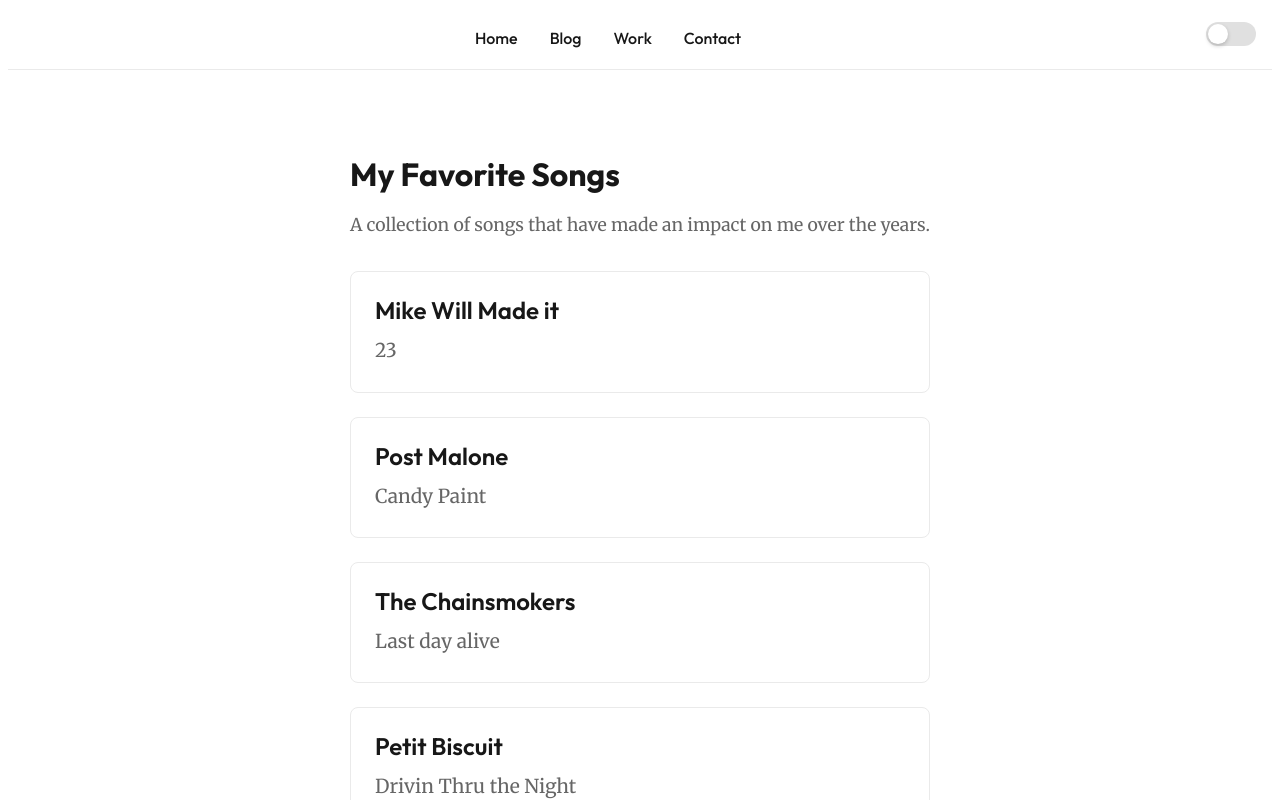
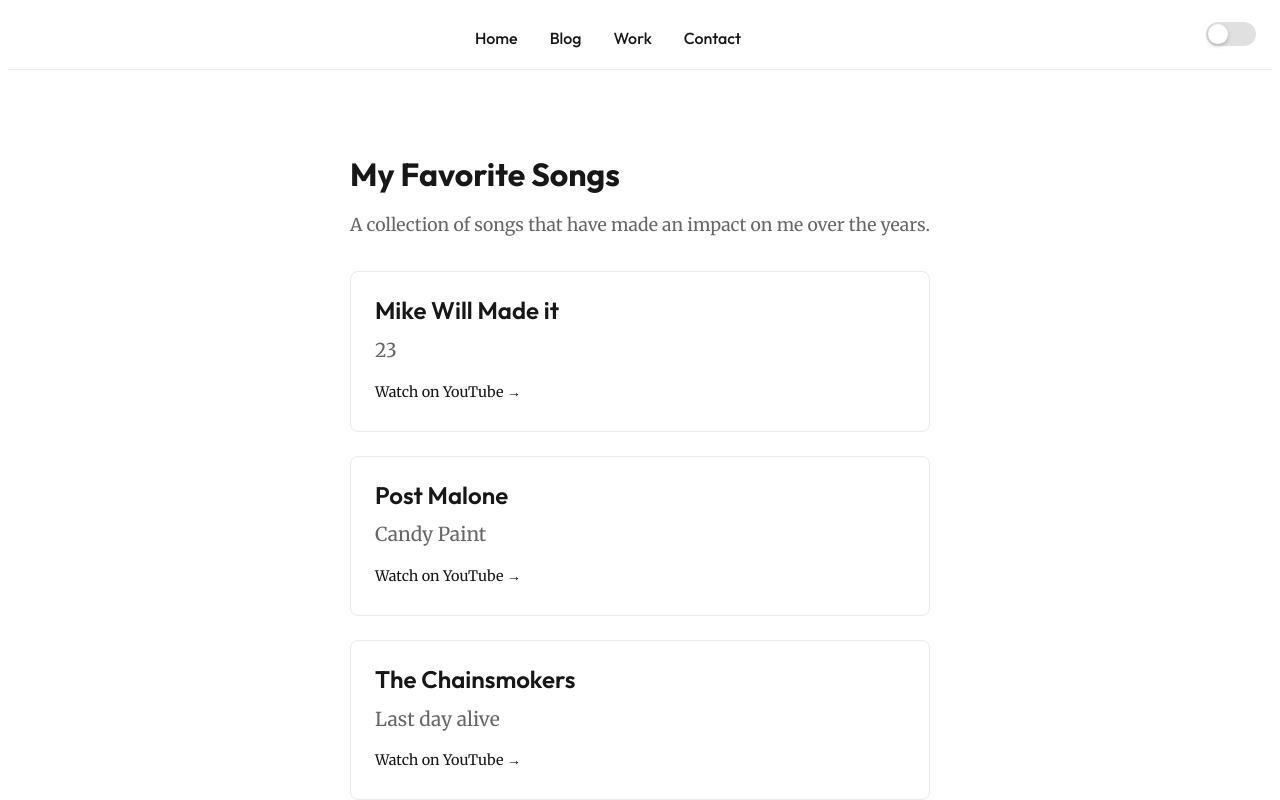
Before and after one commit to ceelogre/presence, a Next.js app: page /blog/favorites/music in a window 1280 px wide. Shown: the top 800 px of the page. Built offline with nearby package versions, Linux system fonts and the light colour scheme.

Commit message:
feat: add music links

```diff
--- a/src/app/blog/favorites/music/music.module.css
+++ b/src/app/blog/favorites/music/music.module.css
@@ -50,6 +50,21 @@
   font-style: italic;
 }
 
+.youtubeLink {
+  display: inline-block;
+  margin-top: 0.75rem;
+  color: var(--foreground);
+  font-size: 0.9rem;
+  text-decoration: none;
+  border-bottom: 1px solid transparent;
+  transition: border-color 0.2s, color 0.2s;
+}
+
+.youtubeLink:hover {
+  color: var(--hover-color);
+  border-bottom-color: var(--hover-color);
+}
+
 @media (max-width: 640px) {
   .favorites {
     padding: 1rem;
--- a/src/app/blog/favorites/music/music.tsx
+++ b/src/app/blog/favorites/music/music.tsx
@@ -5,61 +5,75 @@ interface Song {
   artist: string;
   song: string;
   feat?: string | string[];
+  link: string;
 }
 export default function FavoriteMusic() {
   const favs: Song[] = [
         {
             artist: "Mike Will Made it",
-            song: "23"
+            song: "23",
+            link: "https://www.youtube.com/watch?v=bbEoRnaOIbs"
         },
         {
             artist: "Post Malone",
-            song: "Candy Paint"
+            song: "Candy Paint",
+            link: "https://www.youtube.com/watch?v=mThqhAT2Irk"
         },
         {
             artist: "The Chainsmokers",
-            song: "Last day alive"
+            song: "Last day alive",
+            link: "https://www.youtube.com/watch?v=6b6T0W3aLBg"
         },
         {
             artist: "Petit Biscuit",
-            song: "Drivin Thru the Night"
+            song: "Drivin Thru the Night",
+            link: "https://www.youtube.com/watch?v=ZcTLzwhpMYY"
         },
         {
             artist: "Travis Scott",
-            song: "Highest in the room"
+            song: "Highest in the room",
+            link: "https://www.youtube.com/watch?v=tfSS1e3kYeo"
         },
         {
             artist: "Miley Cyrus",
-            song: "Adore you"
+            song: "Adore you",
+            link: "https://www.youtube.com/watch?v=W1tzURKYFNs"
         },
         {
             artist: "Migos",
-            song: "T-shirt"
+            song: "T-shirt",
+            link: "https://www.youtube.com/watch?v=1VUa99-tJqs"
         },
         {
             artist: "Missy Eliott",
-            song: "Get your freak on"
+            song: "Get your freak on",
+            link: "https://www.youtube.com/watch?v=FPoKiGQzbSQ"
         },
         {
             artist: "Beyonce",
-            song: "Video Phone"
+            song: "Video Phone",
+            link: "https://www.youtube.com/watch?v=CGkvXp0vdng"
         },
         {
             artist: "Lady Gaga",
-            song: "Paparazzi"
+            song: "Paparazzi",
+            link: "https://www.youtube.com/watch?v=d2smz_1L2_0"
         },
         {
             artist: "The Weeknd",
-            song: "Earned it"
+            song: "Earned it",
+            link: "https://www.youtube.com/watch?v=waU75jdUnYw"
         },
         {
             artist: "Bazzi",
-            song: "Young and Alive"
+            song: "Young and Alive",
+            link: "https://www.youtube.com/watch?v=GBFD4Ab3yBY"
         },
         {
             artist: "Cardi B",
             song: "Bodak yellow",
-            feat: "Kodak Black"
+            feat: "Kodak Black",
+            link: "https://www.youtube.com/watch?v=PEGccV-NOm8"
         },
         {
             artist: "Juicy J",
@@ -67,15 +81,18 @@ export default function FavoriteMusic() {
             feat: [
                 "2 Chainz",
                 "Lil wayne"
-            ]
+            ],
+            link: "https://www.youtube.com/watch?v=AI0gk2KJeho"
         },
         {
             artist: "Linkin Park",
-            song: "Roads untraveled"
+            song: "Roads untraveled",
+            link: "https://www.youtube.com/watch?v=KLgQKiUk7ms"
         },
         {
             artist: "PNL",
-            song: "Ryuk"
+            song: "Ryuk",
+            link: "https://www.youtube.com/watch?v=ixMzyhG2xqo"
         },
         {
             artist: "Jack U",
@@ -84,93 +101,114 @@ export default function FavoriteMusic() {
                 "Skrilles",
                 "Diplo",
                 "Justin Bieber"
-            ]
+            ],
+            link: "https://www.youtube.com/watch?v=nntGTK2Fhb0"
         },
         {
             artist: "Afrojack",
             song: "Another life",
             feat: [
                 "David Guetta", "Ester Dean"
-            ]
+            ],
+            link: "https://www.youtube.com/watch?v=ivxPepDyqmI"
         },
         {
             artist: "Tory Lanez",
-            song: "Say it"
+            song: "Say it",
+            link: "https://www.youtube.com/watch?v=xUq1rZ7mmns"
         },
         {
             artist: "T.I",
-            song: "What's up"
+            song: "What's up",
+            link: "https://www.youtube.com/watch?v=c4wefYvqHfc"
         },
         {
             artist: "One Republic",
-            song:"Let's hurt tonight"
+            song:"Let's hurt tonight",
+            link: "https://www.youtube.com/watch?v=8wGN7D03Nho"
         },
         {
             artist: "Ed Sheeran",
-            song: "Castle on the hill"
+            song: "Castle on the hill",
+            link: "https://www.youtube.com/watch?v=K0ibBPhiaG0"
         },
         {
             artist: 'Kelly Rowland',
             song: 'Like this',
-            feat: 'Eve'
+            feat: 'Eve',
+            link: "https://www.youtube.com/watch?v=IIMAqSiesgM"
         },
         {
             artist: 'Twenty One Pilots',
-            song: 'Heathens'
+            song: 'Heathens',
+            link: "https://www.youtube.com/watch?v=UprcpdwuwCg"
         },
         {
             artist: 'Nicki Minaj',
-            song: 'Barbie Dreams'
+            song: 'Barbie Dreams',
+            link: "https://www.youtube.com/watch?v=_bvLphVWHpo"
         },
         {
             artist: 'Dua Lipa',
-            song: 'Want to'
+            song: 'Want to',
+            link: "https://www.youtube.com/watch?v=bS3uSzk4VwY"
         },
         {
             artist: "Summer Walker",
-            song: "No Love"
+            song: "No Love",
+            link: "https://www.youtube.com/watch?v=IhSPyR72CqM"
         },
         {
             artist: "Waka Flocka Flame",
-            song: "No hands"
+            song: "No hands",
+            link: "https://www.youtube.com/watch?v=skhxizRYxps"
         },
         {
             artist: "King Von",
-            song: "War"
+            song: "War",
+            link: "https://www.youtube.com/watch?v=ziIi9Si7FUQ"
         },
         {
             artist: "Lana Del Rey",
-            song: "Chemtrails over the country club"
+            song: "Chemtrails over the country club",
+            link: "https://www.youtube.com/watch?v=vBHild0PiTE"
         },
         {
             artist: "Bad meets Evil",
-            song: "Fast lane"
+            song: "Fast lane",
+            link: "https://www.youtube.com/watch?v=rJOsjP33nF4"
         },
         {
             artist: "Meek Mill",
             song: "Going bad",
-            feat: "Drake"
+            feat: "Drake",
+            link: "https://www.youtube.com/watch?v=S1gp0m4B5p8"
         },
         {
             artist: "2 Chainz",
             song: "Birthday song",
-            feat: "Kanye West"
+            feat: "Kanye West",
+            link: "https://www.youtube.com/watch?v=Y34jC4I1m70"
         },
         {
             artist: "M.I.A",
-            song: "Bad girls"
+            song: "Bad girls",
+            link: "https://www.youtube.com/watch?v=3Yuqxl284cg"
         },
         {
             artist:"Ice Spice",
-            song: "Baddie baddie"
+            song: "Baddie baddie",
+            link: "https://www.youtube.com/watch?v=qGzKA3aROGE"
         },
         {
             artist: "Bryson Tiller",
-            song: "Right My Wrongs"
+            song: "Right My Wrongs",
+            link: "https://www.youtube.com/watch?v=boZVmbb1r9A"
         },
         {
             artist: "Dlala Thukzin",
-            song: "Mali 2.0"
+            song: "Mali 2.0",
+            link: "https://www.youtube.com/watch?v=GPi7N1yX87M"
         }
     ]
 
@@ -190,6 +228,14 @@ export default function FavoriteMusic() {
                 Featuring: {Array.isArray(song.feat) ? song.feat.join(', ') : song.feat}
               </p>
             )}
+            <a
+              href={song.link}
+              target="_blank"
+              rel="noopener noreferrer"
+              className={styles.youtubeLink}
+            >
+              Watch on YouTube →
+            </a>
           </div>
         ))}
       </div>
```
